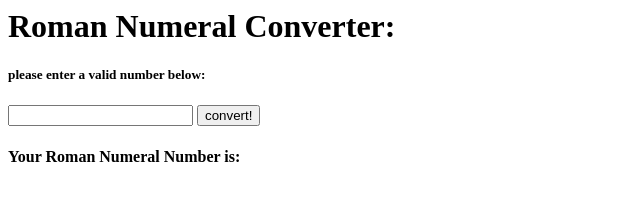
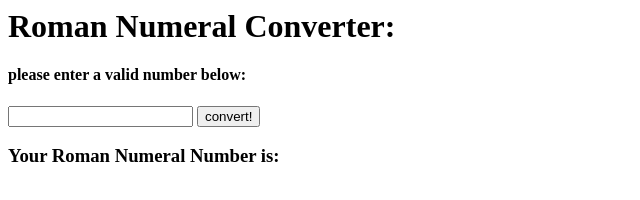
Before and after one commit to arsy209/Roman-Numeral-Converter, a plain HTML site: page index.html in a window 1280 px wide. Shown: the whole page, without its empty margins (0-640 px from the left). Drawn offline with Linux system fonts and the light colour scheme.

Commit message:
change font size

```diff
--- a/index.html
+++ b/index.html
@@ -7,10 +7,10 @@
 
 
 <form class="input-form">
-<h5>please enter a valid number below: </h5>
+<h4>please enter a valid number below: </h4>
   <input type='text' name='number'>
   <input type='submit' value='convert!'>
 </form>
-<h4>Your Roman Numeral Number is:<div class='output'></div></h4>
+<h3>Your Roman Numeral Number is:<div class='output'></div></h3>
 </body>
 </html>
```
Also changed, not shown: 1 other file.
